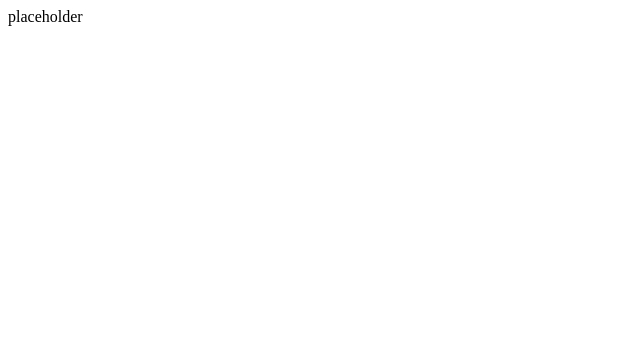
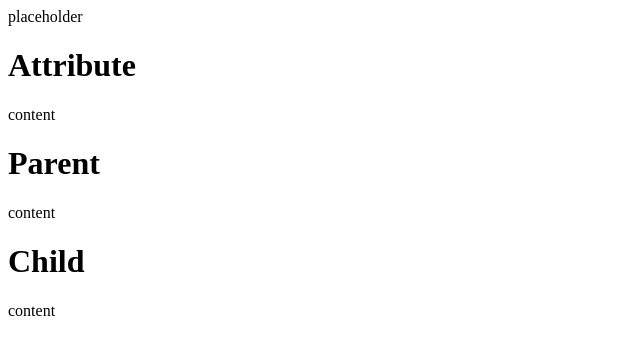
Before and after one commit to imciflam/tree-grid, a React (Create React App) app: page / in a window 1280 px wide. Shown: the top 354 px of the page, without its empty margins (0-640 px from the left). Built offline with nearby package versions, Linux system fonts and the light colour scheme.

Commit message:
+ conditional rendering

```diff
--- a/src/App.tsx
+++ b/src/App.tsx
@@ -1,18 +1,50 @@
 import React, { Component } from "react"
 import axios from "axios"
+import Attribute from "./components/Attribute"
+import Child from "./components/Child"
+import Parent from "./components/Parent"
 
 export class App extends Component<any, any> {
   constructor(props: any) {
     super(props)
     this.state = { data: [] }
   }
+
+  renderCurrent(data: any) {
+    if (data && data.length !== 0) {
+      let result = []
+      for (let element in data) {
+        switch (element) {
+          case "Parent":
+            result.push(<Parent data={data[element]} />) // bracket notation, because it's variable
+            break
+          case "Child":
+            result.push(<Child data={data[element]} />)
+            break
+          case "Attribute":
+            result.push(<Attribute data={data[element]} />)
+            break
+          default:
+            result.push(<div>unknown</div>)
+            break
+        }
+      }
+      return result
+    }
+  }
+
   public componentDidMount() {
     axios.get("1.json").then(response => {
-      console.log(response.data)
+      this.setState({ data: response.data.Entity.Fields })
     })
   }
   render() {
-    return <React.Fragment>placeholder</React.Fragment>
+    return (
+      <React.Fragment>
+        placeholder
+        <div>{this.renderCurrent(this.state.data)}</div>
+      </React.Fragment>
+    )
   }
 }
 
--- a/src/components/Attribute.tsx
+++ b/src/components/Attribute.tsx
@@ -2,7 +2,13 @@ import React, { Component } from "react"
 
 export class Attribute extends Component<any, any> {
   render() {
-    return <div>Attribute</div>
+    console.log(this.props)
+    return (
+      <div>
+        <h1>Attribute</h1>
+        <div>content</div>
+      </div>
+    )
   }
 }
 
--- a/src/components/Child.tsx
+++ b/src/components/Child.tsx
@@ -2,7 +2,13 @@ import React, { Component } from "react"
 
 export class Child extends Component<any, any> {
   render() {
-    return <div>Child</div>
+    console.log(this.props)
+    return (
+      <div>
+        <h1>Child</h1>
+        <div>content</div>
+      </div>
+    )
   }
 }
 
--- a/src/components/Parent.tsx
+++ b/src/components/Parent.tsx
@@ -2,7 +2,13 @@ import React, { Component } from "react"
 
 export class Parent extends Component<any, any> {
   render() {
-    return <div>Parent</div>
+    console.log(this.props)
+    return (
+      <div>
+        <h1>Parent</h1>
+        <div>content</div>
+      </div>
+    )
   }
 }
 
```
